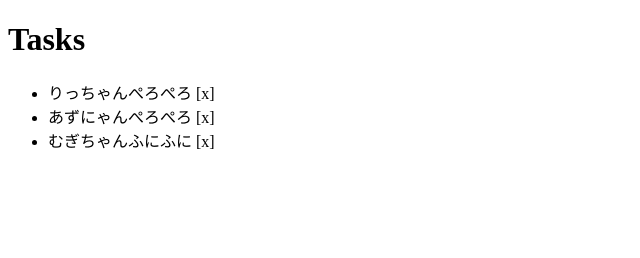
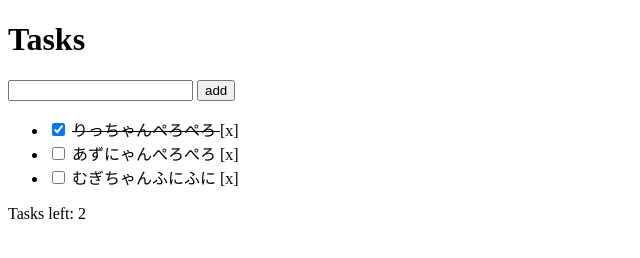
Before and after one commit to otiai10/backbone, a plain HTML site: page index.html in a window 1280 px wide. Shown: the whole page, without its empty margins (0-640 px from the left). Drawn offline with Linux system fonts and the light colour scheme.

Commit message:
complete lesson 22

```diff
--- a/index.html
+++ b/index.html
@@ -3,12 +3,26 @@
 <head>
   <meta charset="utf-8">
   <link rel="shortcut icon" href="/public/src/favicon.jpg">
+  <style>
+      .completed {
+        text-decoration: line-through;
+      }
+  </style>
 </head>
 <body>
   <h1>Tasks</h1>
+  <form id="addTask">
+    <input type="text" id ="title">
+    <input type="submit" value="add">
+    <span id="error"></span>
+  </form>
   <div id="tasks"></div>
+  <p>Tasks left: <span id="count"></span></p>
   <script type="text/template" id="task-template">
-    <%- title %>
+    <input type="checkbox" class="toggle" <%= completed ? 'checked' : '' %> >
+    <span class="<%= completed ? 'completed' : '' %>">
+      <%- title %>
+    </span>
     <span class="delete">[x]</span>
   </script>
   <script src="js/underscore.js"></script>
--- a/js/todoapp.js
+++ b/js/todoapp.js
@@ -4,7 +4,17 @@
     defaults: {
       title : 'do something',
       completed : false,
-    }
+    },
+    validate : function(attrs){
+      if(_.isEmpty(attrs.title)){
+        return 'Title must not be empty';
+      }
+    },
+    initialize : function(){
+      this.on('invalid',function(model,error){
+        $('#error').html(error);
+      });
+    },
   });
   var Tasks = Backbone.Collection.extend({model:Task});
 
@@ -12,9 +22,14 @@
     tagName : 'li',
     initialize : function(){
       this.model.on('destroy',this.remove, this);
+      this.model.on('change',this.render, this);
     },
     events  : {
-      'click .delete' : 'destroy'
+      'click .delete' : 'destroy',
+      'click .toggle' : 'toggle'
+    },
+    toggle : function(){
+      this.model.set('completed', !this.model.get('completed'));
     },
     destroy : function(){
       if(confirm('are you sure?')){
@@ -33,15 +48,49 @@
   });
   var TasksView = Backbone.View.extend({
     tagName : 'ul',
+    initialize : function(){
+      this.collection.on('add', this.addNew, this);
+      this.collection.on('change', this.updateCount, this);
+      this.collection.on('destroy', this.updateCount, this);
+    },
+    addNew : function(task){
+      var taskView = new TaskView({model:task});
+      this.$el.append(taskView.render().el);
+      this.updateCount();
+      $('#title').val('').focus();
+      return this;
+    },
+    updateCount : function(){
+      var uncompletedTaskes = this.collection.filter(function(task){
+        return !task.get('completed');
+      });
+      $('#count').html(uncompletedTaskes.length);
+    },
     render : function(){
       this.collection.each(function(task){
         var taskView = new TaskView({model:task});
         this.$el.append(taskView.render().el);
       },this);
+      this.updateCount();
       return this;
     }
   });
 
+  var AddTaskView = Backbone.View.extend({
+    el : '#addTask',
+    events : {
+      'submit' : 'submit'
+    },
+    submit : function(e){
+      e.preventDefault();
+      //var task = new Task({title: $('#title').val()});
+      var task = new Task();
+      if (task.set({title:$('#title').val()}, {validate : true})) {
+        this.collection.add(task);
+        $('#error').empty();
+      }
+    },
+  });
   var tasks = new Tasks([
     {
       title : 'りっちゃんぺろぺろ',
@@ -56,5 +105,6 @@
   ]);
 
   var tasksView = new TasksView({collection:tasks});
+  var addTaskView = new AddTaskView({collection:tasks});
   $('#tasks').html(tasksView.render().el);
 })();
```
